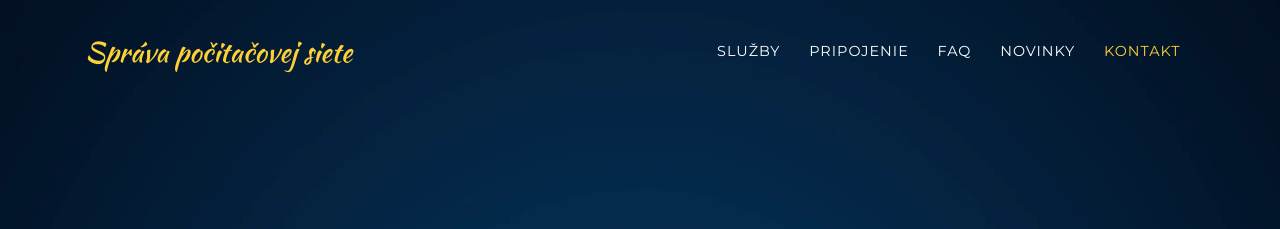
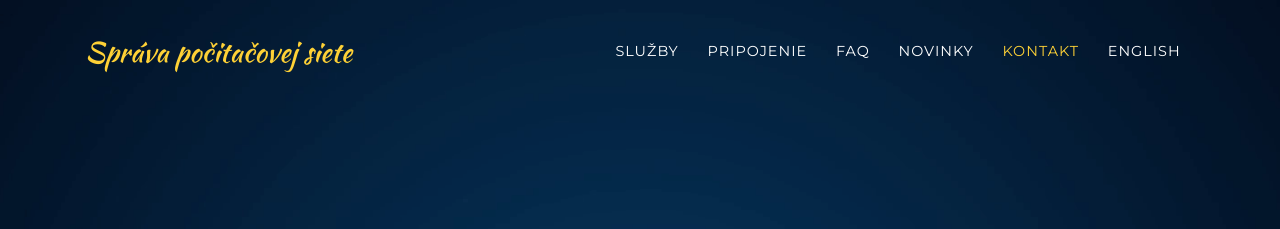
Before and after one commit to alex1972000/alex1972000.github.io, a Jekyll site: the page built from index.md, in a window 1280 px wide. Shown: the top 229 px of the page. Built offline with Jekyll 4.4.1, drawn with Linux system fonts in a browser that asks for light colours; some web fonts are replaced.

Commit message:
Update navigation.yml

```diff
--- a/_data/navigation.yml
+++ b/_data/navigation.yml
@@ -21,7 +21,8 @@ sk: &DEFAULT_SK
       section: timeline
     - title: "Kontakt"
       section: contact
-
+    - title: "ENGLISH"
+      url: /en
 sk-EU:
   <<: *DEFAULT_SK
 
@@ -39,6 +40,8 @@ en: &DEFAULT_EN
       section: cronologia
     - title: "Contact"
       section: contacto
+    - title: "SLOVENČINA"
+      url: /
 es-ES:
   <<: *DEFAULT_EN
 es-CO:
```
